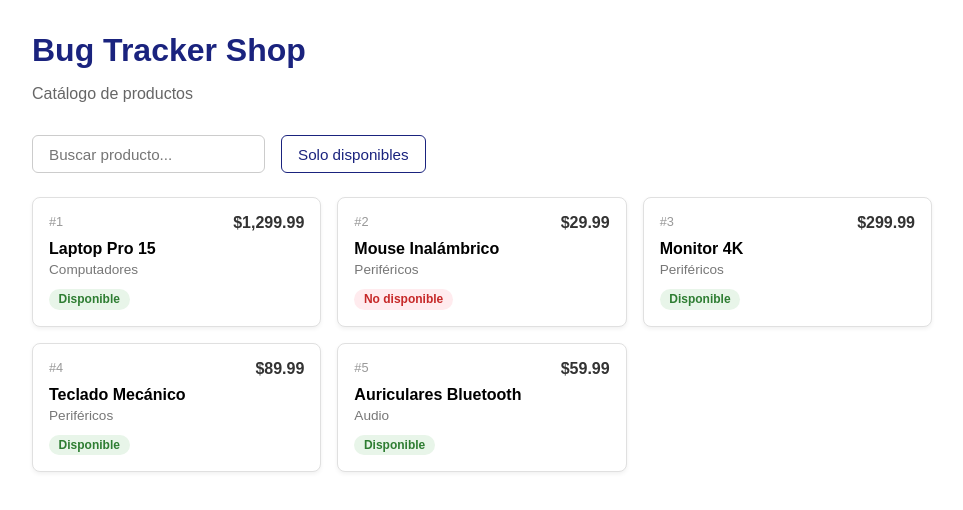
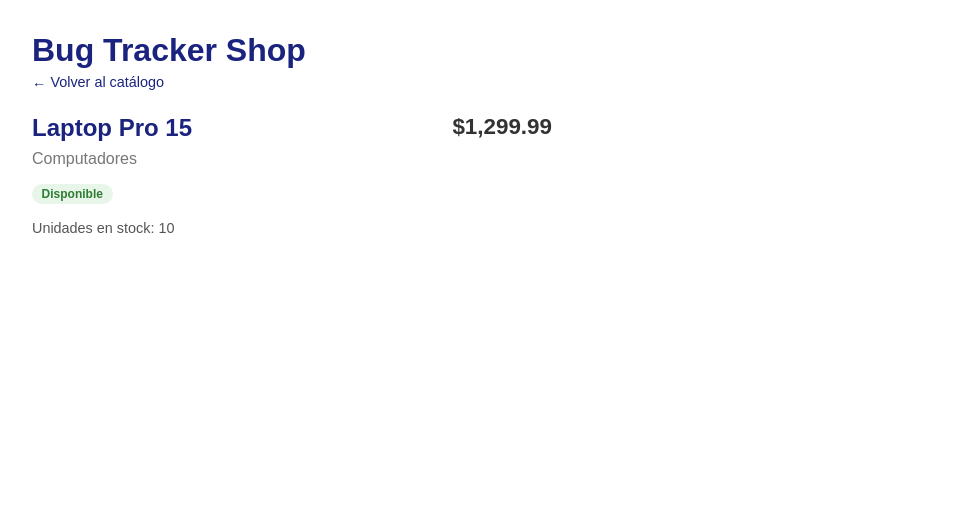
Before and after one commit to Ortizias/angular-20, an Angular app: page /products/1 in a window 1280 px wide. Before the commit this address led to /. Shown: the top 510 px of the page, without its empty margins (158-1121 px from the left). Built offline with nearby package versions, Linux system fonts and the light colour scheme.

Commit message:
feat(day-05): routing with RouterLink, ProductDetailComponent, NotFoundComponent and wildcard fallback

```diff
--- a/src/app/app.config.ts
+++ b/src/app/app.config.ts
@@ -1,12 +1,11 @@
 import { ApplicationConfig, provideBrowserGlobalErrorListeners, provideZonelessChangeDetection } from '@angular/core';
-import { provideRouter } from '@angular/router';
-
+import { provideRouter, withComponentInputBinding } from '@angular/router';
 import { routes } from './app.routes';
 
 export const appConfig: ApplicationConfig = {
   providers: [
     provideBrowserGlobalErrorListeners(),
     provideZonelessChangeDetection(),
-    provideRouter(routes)
+    provideRouter(routes, withComponentInputBinding())
   ]
 };
--- a/src/app/app.html
+++ b/src/app/app.html
@@ -1,6 +1,4 @@
 <div class="container">
   <h1>{{ title }}</h1>
-  <p class="subtitle">Catálogo de productos</p>
-
-  <app-product-list />
+  <router-outlet />
 </div>
--- a/src/app/app.routes.ts
+++ b/src/app/app.routes.ts
@@ -1,3 +1,12 @@
 import { Routes } from '@angular/router';
+import { ProductListComponent } from './products/product-list.component';
+import { ProductDetailComponent } from './products/product-detail.component';
+import { NotFoundComponent } from './not-found.component';
 
-export const routes: Routes = [];
+export const routes: Routes = [
+  { path: '', redirectTo: 'products', pathMatch: 'full' },
+  { path: 'products', component: ProductListComponent },
+  { path: 'products/:id', component: ProductDetailComponent },
+  { path: 'not-found', component: NotFoundComponent },
+  { path: '**', redirectTo: 'not-found' },
+];
--- a/src/app/app.ts
+++ b/src/app/app.ts
@@ -1,9 +1,10 @@
 import { Component } from '@angular/core';
-import { ProductListComponent } from './products/product-list.component';
+import { RouterOutlet } from '@angular/router';
+//import { ProductListComponent } from './products/product-list.component';
 
 @Component({
   selector: 'app-root',
-  imports: [ProductListComponent],
+  imports: [RouterOutlet],
   templateUrl: './app.html',
   styleUrl: './app.scss',
 })
--- /dev/null
+++ b/src/app/not-found.component.ts
@@ -0,0 +1,26 @@
+import { Component } from '@angular/core';
+import { RouterLink } from '@angular/router';
+
+@Component({
+  selector: 'app-not-found',
+  standalone: true,
+  imports: [RouterLink],
+  template: `
+    <div class="not-found">
+      <h2>404</h2>
+      <p>Página no encontrada.</p>
+      <a [routerLink]="['/products']">← Ir al catálogo</a>
+    </div>
+  `,
+  styles: [`
+    .not-found {
+      text-align: center;
+      padding: 4rem 0;
+    }
+    .not-found h2 { font-size: 4rem; color: #1a237e; margin: 0; }
+    .not-found p  { color: #666; margin: 1rem 0; }
+    .not-found a  { color: #1a237e; text-decoration: none; font-weight: 600; }
+    .not-found a:hover { text-decoration: underline; }
+  `],
+})
+export class NotFoundComponent {}
--- /dev/null
+++ b/src/app/products/product-detail.component.html
@@ -0,0 +1,27 @@
+@if (product(); as p) {
+  <div class="detail-card">
+    <a class="back-link" [routerLink]="['/products']">← Volver al catálogo</a>
+
+    <div class="detail-header">
+      <h2 class="detail-name">{{ p.name }}</h2>
+      <span class="detail-price">{{ p.price | currency:'USD' }}</span>
+    </div>
+
+    <p class="detail-category">{{ p.category }}</p>
+
+    <span
+      class="badge"
+      [class.available]="p.stock > 0"
+      [class.unavailable]="p.stock <= 0"
+    >
+      {{ p.stock > 0 ? 'Disponible' : 'No disponible' }}
+    </span>
+
+    <p class="detail-stock">Unidades en stock: {{ p.stock }}</p>
+  </div>
+} @else {
+  <div class="not-found-state">
+    <p>El producto con id <strong>{{ id() }}</strong> no existe.</p>
+    <a [routerLink]="['/products']">← Volver al catálogo</a>
+  </div>
+}
--- /dev/null
+++ b/src/app/products/product-detail.component.scss
@@ -0,0 +1,73 @@
+.detail-card {
+  max-width: 520px;
+
+  .back-link {
+    display: inline-block;
+    margin-bottom: 1.5rem;
+    color: #1a237e;
+    text-decoration: none;
+    font-size: 0.9rem;
+
+    &:hover {
+      text-decoration: underline;
+    }
+  }
+
+  .detail-header {
+    display: flex;
+    justify-content: space-between;
+    align-items: flex-start;
+    margin-bottom: 0.5rem;
+  }
+
+  .detail-name {
+    margin: 0;
+    font-size: 1.5rem;
+    color: #1a237e;
+  }
+
+  .detail-price {
+    font-size: 1.4rem;
+    font-weight: bold;
+    color: #333;
+  }
+
+  .detail-category {
+    color: #777;
+    margin: 0 0 1rem;
+  }
+
+  .detail-stock {
+    margin-top: 1rem;
+    color: #555;
+    font-size: 0.9rem;
+  }
+}
+
+.badge {
+  display: inline-block;
+  padding: 0.2rem 0.6rem;
+  border-radius: 12px;
+  font-size: 0.75rem;
+  font-weight: 600;
+
+  &.available   { background: #e8f5e9; color: #2e7d32; }
+  &.unavailable { background: #ffebee; color: #c62828; }
+}
+
+.not-found-state {
+  padding: 2rem 0;
+  color: #666;
+
+  a {
+    display: inline-block;
+    margin-top: 1rem;
+    color: #1a237e;
+    text-decoration: none;
+    font-weight: 600;
+
+    &:hover {
+      text-decoration: underline;
+    }
+  }
+}
--- /dev/null
+++ b/src/app/products/product-detail.component.ts
@@ -0,0 +1,21 @@
+import { Component, computed, inject, input } from '@angular/core';
+import { CurrencyPipe } from '@angular/common';
+import { RouterLink } from '@angular/router';
+import { ProductService } from './product.service';
+
+@Component({
+  selector: 'app-product-detail',
+  standalone: true,
+  imports: [CurrencyPipe, RouterLink],
+  templateUrl: './product-detail.component.html',
+  styleUrl: './product-detail.component.scss',
+})
+export class ProductDetailComponent {
+  private readonly productService = inject(ProductService);
+
+  readonly id = input.required<string>();
+
+  readonly product = computed(() =>
+    this.productService.findById(+this.id())
+  );
+}
--- a/src/app/products/product-list.component.html
+++ b/src/app/products/product-list.component.html
@@ -8,7 +8,9 @@
 <ul class="product-list">
   @for (product of filteredProducts(); track product.id) {
     <li>
-      <app-product-card [product]="product" />
+      <a [routerLink]="['/products', product.id]" class="card-link">
+        <app-product-card [product]="product" />
+      </a>
     </li>
   } @empty {
     <li class="empty-state">No se encontraron productos.</li>
--- a/src/app/products/product-list.component.scss
+++ b/src/app/products/product-list.component.scss
@@ -34,6 +34,18 @@
   }
 }
 
+.card-link {
+  text-decoration: none;
+  color: inherit;
+  display: block;
+  border-radius: 8px;
+  transition: transform 0.15s;
+
+  &:hover {
+    transform: translateY(-2px);
+  }
+}
+
 .empty-state {
   display: block;
   grid-column: 1 / -1;
--- a/src/app/products/product-list.component.ts
+++ b/src/app/products/product-list.component.ts
@@ -1,24 +1,20 @@
-import { Component, computed, signal } from '@angular/core';
-import { Product } from '../models/product.model';
+import { Component, computed, inject, signal } from '@angular/core';
+import { RouterLink } from '@angular/router';
+import { ProductService } from './product.service';
 import { ProductCardComponent } from './product-card.component';
 import { ProductFilterComponent } from './product-filter.component';
 
 @Component({
   selector: 'app-product-list',
   standalone: true,
-  imports: [ProductCardComponent, ProductFilterComponent],
+  imports: [ProductCardComponent, ProductFilterComponent, RouterLink],
   templateUrl: './product-list.component.html',
   styleUrl: './product-list.component.scss',
 })
 export class ProductListComponent {
-  readonly products = signal<Product[]>([
-    { id: 1, name: 'Laptop Pro 15',         price: 1299.99, stock: 10, category: 'Computadores' },
-    { id: 2, name: 'Mouse Inalámbrico',     price: 29.99,  stock: 0,  category: 'Periféricos'  },
-    { id: 3, name: 'Monitor 4K',            price: 299.99, stock: 5,  category: 'Periféricos'  },
-    { id: 4, name: 'Teclado Mecánico',      price: 89.99,  stock: 3,  category: 'Periféricos'  },
-    { id: 5, name: 'Auriculares Bluetooth', price: 59.99,  stock: 7,  category: 'Audio'        },
-  ]);
+  private readonly productService = inject(ProductService);
 
+  readonly products = signal(this.productService.getAll());
   readonly searchTerm = signal('');
   readonly showOnlyAvailable = signal(false);
 
@@ -29,14 +25,10 @@ export class ProductListComponent {
       const matchesTerm = !term ||
         p.name.toLowerCase().includes(term) ||
         p.category.toLowerCase().includes(term);
-      const matchesAvailability = !onlyAvailable || this.isAvailable(p);
+      const matchesAvailability = !onlyAvailable || this.productService.isAvailable(p);
       return matchesTerm && matchesAvailability;
     });
   });
-
-  isAvailable(product: Product): boolean {
-    return product.stock > 0;
-  }
 
   onFilterChange(term: string): void {
     this.searchTerm.set(term);
--- /dev/null
+++ b/src/app/products/product.service.ts
@@ -0,0 +1,25 @@
+import { Injectable } from '@angular/core';
+import { Product } from '../models/product.model';
+
+@Injectable({ providedIn: 'root' })
+export class ProductService {
+  private readonly items: Product[] = [
+    { id: 1, name: 'Laptop Pro 15',         price: 1299.99, stock: 10, category: 'Computadores' },
+    { id: 2, name: 'Mouse Inalámbrico',     price: 29.99,  stock: 0,  category: 'Periféricos'  },
+    { id: 3, name: 'Monitor 4K',            price: 299.99, stock: 5,  category: 'Periféricos'  },
+    { id: 4, name: 'Teclado Mecánico',      price: 89.99,  stock: 3,  category: 'Periféricos'  },
+    { id: 5, name: 'Auriculares Bluetooth', price: 59.99,  stock: 7,  category: 'Audio'        },
+  ];
+
+  getAll(): Product[] {
+    return [...this.items];
+  }
+
+  findById(id: number): Product | undefined {
+    return this.items.find(p => p.id === id);
+  }
+
+  isAvailable(product: Product): boolean {
+    return product.stock > 0;
+  }
+}
```
